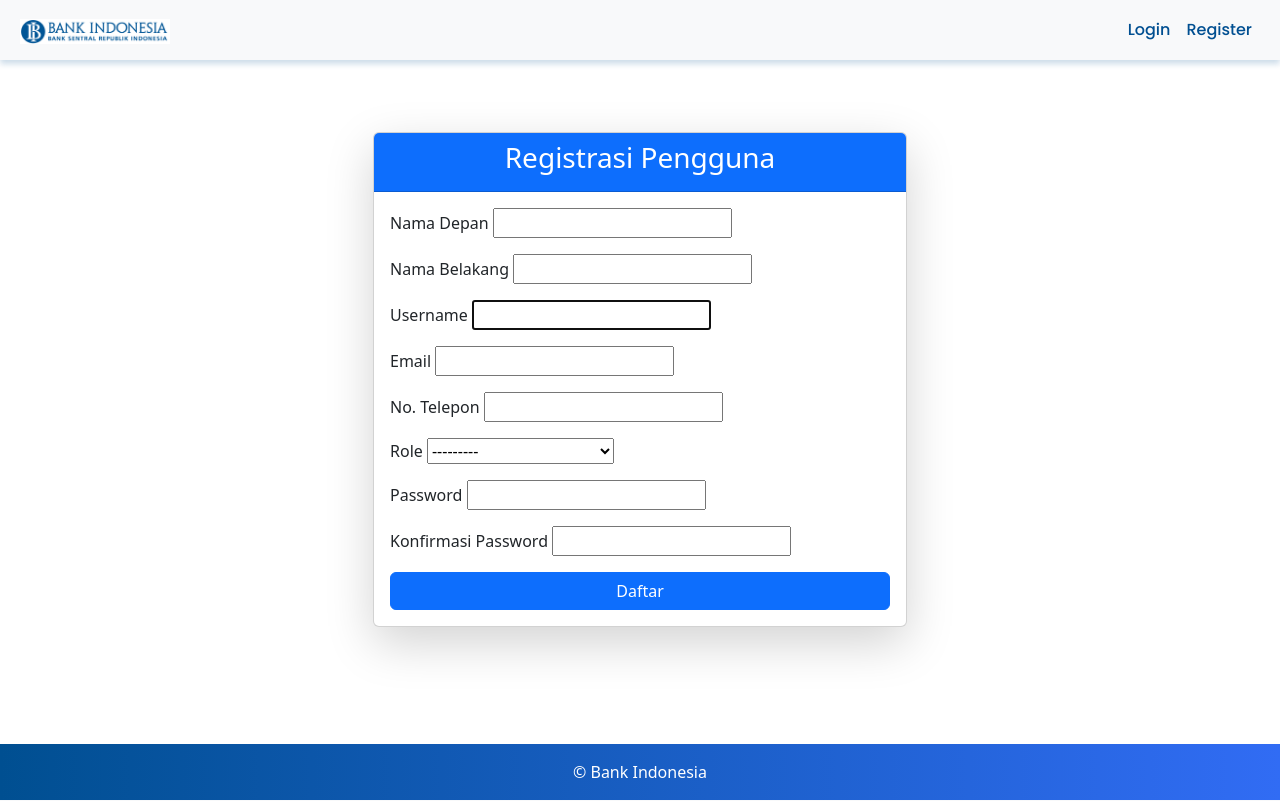
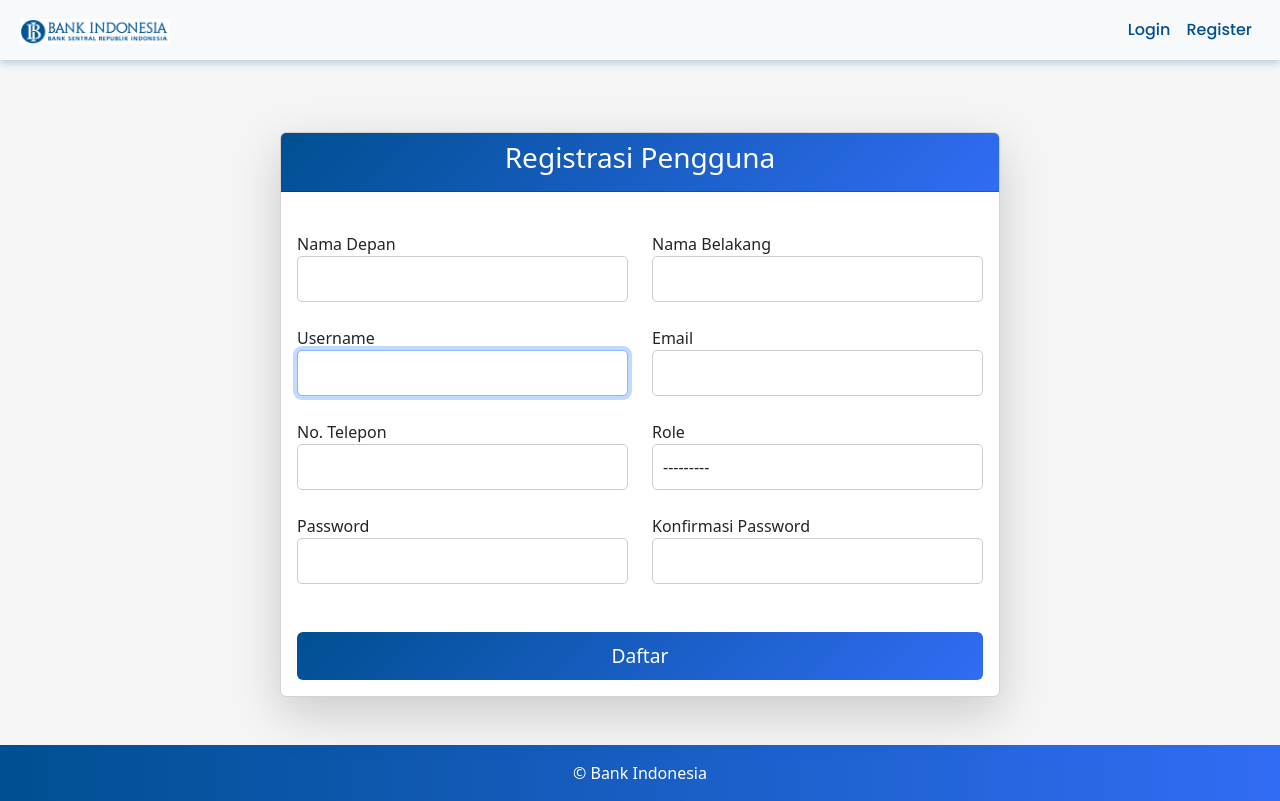
Before and after one commit to bhaskipradhana/sistem_informasi_rumah_dinas, a Django app: page /register/ in a window 1280 px wide. Run offline with Django 5.2, Linux system fonts and the light colour scheme; some libraries are stand-ins or nearby versions.

Commit message:
Update register.html

```diff
--- a/pelaporan/templates/pelaporan/register.html
+++ b/pelaporan/templates/pelaporan/register.html
@@ -1,66 +1,132 @@
 {% extends 'pelaporan/base.html' %}
+{% load widget_tweaks %}
 {% block title %}Registrasi Pengguna{% endblock %}
 
 {% block content %}
+    <style>
+        /* Background color */
+        body {
+            background-color: #f5f5f5; /* Very light grey background */
+        }
+
+        /* Gradient for the header */
+        .card-header {
+            background: linear-gradient(135deg, #004F91, #316CF4); /* Gradient from #004F91 to #316CF4 */
+        }
+
+        /* Style form inputs */
+        .form-group input,
+        .form-group select {
+            font-size: 1rem;
+            padding: 10px;
+            border-radius: 5px;
+            border: 1px solid #ccc;
+        }
+
+        /* Style for button */
+        .btn-primary {
+            background: linear-gradient(135deg, #004F91, #316CF4); /* Same gradient for button */
+            border: none;
+            font-size: 1.2rem;
+            padding: 10px 20px; /* Larger padding for the button */
+            transition: transform 0.2s ease-in-out, box-shadow 0.3s ease;
+        }
+
+        .btn-primary:hover {
+            background: linear-gradient(135deg, #316CF4, #004F91); /* Reverse gradient on hover */
+            transform: translateY(-5px); /* Bounce effect */
+            box-shadow: 0px 5px 15px rgba(0, 0, 0, 0.3); /* Add shadow */
+        }
+
+        /* Add margin-top for input fields and button */
+        .form-group {
+            margin-top: 1.5rem;
+        }
+    </style>
+
     <div class="container mt-5">
         <div class="row justify-content-center">
-        <div class="col-md-6">
+            <div class="col-md-8">
                 <div class="card shadow-lg">
-                <div class="card-header bg-primary text-white text-center">
+                    <div class="card-header text-white text-center">
                         <h3>Registrasi Pengguna</h3>
                     </div>
                     <div class="card-body">
                         <form method="POST">
                             {% csrf_token %}
 
+                            <div class="row">
                                 <!-- Field Nama Depan -->
-                        <div class="form-group mb-3">
+                                <div class="col-md-6">
+                                    <div class="form-group">
                                         <label for="first_name">Nama Depan</label>
-                            {{ form.first_name }}
+                                        {{ form.first_name|add_class:"form-control" }}
+                                    </div>
+                                </div>
+                                <!-- Field Nama Belakang -->
+                                <div class="col-md-6">
+                                    <div class="form-group">
+                                        <label for="last_name">Nama Belakang</label>
+                                        {{ form.last_name|add_class:"form-control" }}
+                                    </div>
+                                </div>
                             </div>
 
-                        <!-- Field Nama Belakang -->
-                        <div class="form-group mb-3">
-                            <label for="last_name">Nama Belakang</label>
-                            {{ form.last_name }}
+                            <div class="row">
+                                <!-- Field Username -->
+                                <div class="col-md-6">
+                                    <div class="form-group">
+                                        <label for="username">Username</label>
+                                        {{ form.username|add_class:"form-control" }}
+                                    </div>
+                                </div>
+                                <!-- Field Email -->
+                                <div class="col-md-6">
+                                    <div class="form-group">
+                                        <label for="email">Email</label>
+                                        {{ form.email|add_class:"form-control" }}
+                                    </div>
+                                </div>
                             </div>
 
-                        <!-- Field Username -->
-                        <div class="form-group mb-3">
-                            <label for="username">Username</label>
-                            {{ form.username }}
+                            <div class="row">
+                                <!-- Field Phone Number -->
+                                <div class="col-md-6">
+                                    <div class="form-group">
+                                        <label for="phone_number">No. Telepon</label>
+                                        {{ form.phone_number|add_class:"form-control" }}
+                                    </div>
+                                </div>
+                                <!-- Field Role -->
+                                <div class="col-md-6">
+                                    <div class="form-group">
+                                        <label for="role">Role</label>
+                                        {{ form.role|add_class:"form-control" }}
+                                    </div>
+                                </div>
                             </div>
 
-                        <!-- Field Email -->
-                        <div class="form-group mb-3">
-                            <label for="email">Email</label>
-                            {{ form.email }}
+                            <div class="row">
+                                <!-- Password Field -->
+                                <div class="col-md-6">
+                                    <div class="form-group">
+                                        <label for="password1">Password</label>
+                                        {{ form.password1|add_class:"form-control" }}
                                     </div>
-
-                        <!-- Field Phone Number -->
-                        <div class="form-group mb-3">
-                            <label for="phone_number">No. Telepon</label>
-                            {{ form.phone_number }}
                                 </div>
-
-                        <!-- Field Role -->
-                        <div class="form-group mb-3">
-                            <label for="role">Role</label>
-                            {{ form.role }}
+                                <!-- Confirm Password Field -->
+                                <div class="col-md-6">
+                                    <div class="form-group">
+                                        <label for="password2">Konfirmasi Password</label>
+                                        {{ form.password2|add_class:"form-control" }}
                                     </div>
-
-                        <!-- Password Fields -->
-                        <div class="form-group mb-3">
-                            <label for="password1">Password</label>
-                            {{ form.password1 }}
                                 </div>
-                        <div class="form-group mb-3">
-                            <label for="password2">Konfirmasi Password</label>
-                            {{ form.password2 }}
                             </div>
 
                             <!-- Submit Button -->
-                        <button type="submit" class="btn btn-primary btn-block w-100">Daftar</button>
+                            <div class="form-group mt-4">
+                                <button type="submit" class="btn btn-primary btn-block w-100 mt-4">Daftar</button>
+                            </div>
                         </form>
                     </div>
                 </div>
```
Lines whose indentation alone changed are shown as unchanged.
